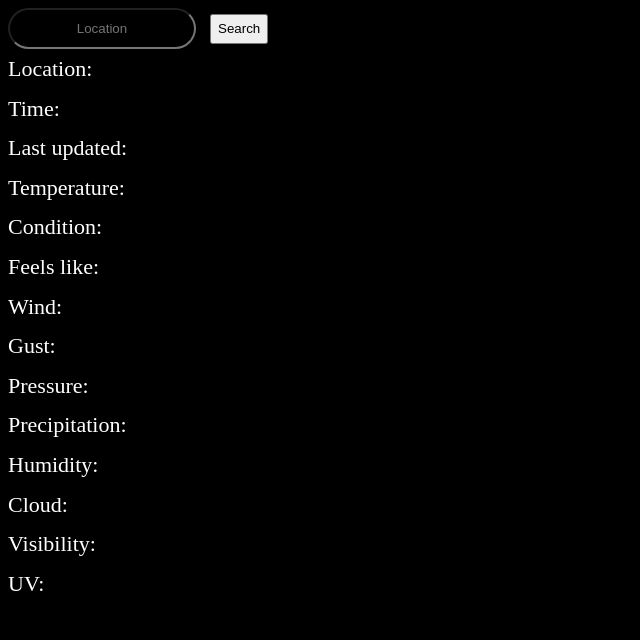
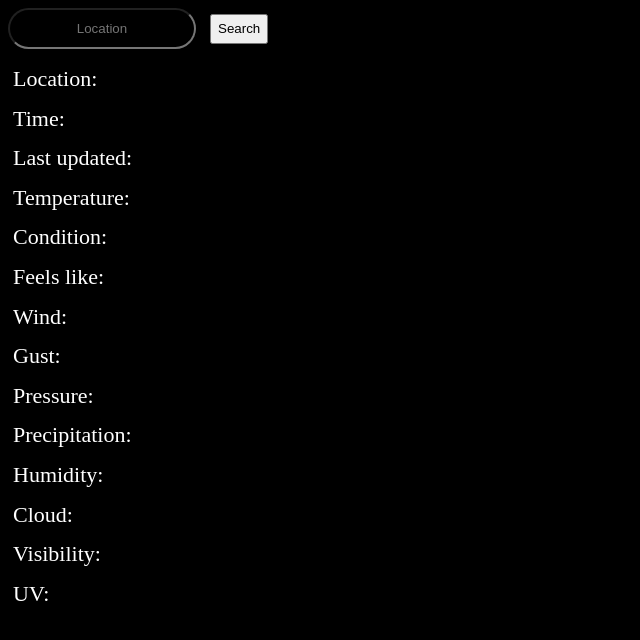
Before and after one commit to sudipta1254/ping, a PHP site: page / in a window 1280 px wide. Shown: the top 640 px of the page, without its empty margins (0-640 px from the left). Run offline with PHP 8.4, Linux system fonts and the light colour scheme; some web fonts are replaced.

Commit message:
Update style.css

```diff
--- a/style.css
+++ b/style.css
@@ -6,6 +6,7 @@ body {
 .d2 {
    line-height: 1.8;
    font-size: 22px;
+   margin: 10px 5px;
 }
 .d3 {
    width: 60px;
```
